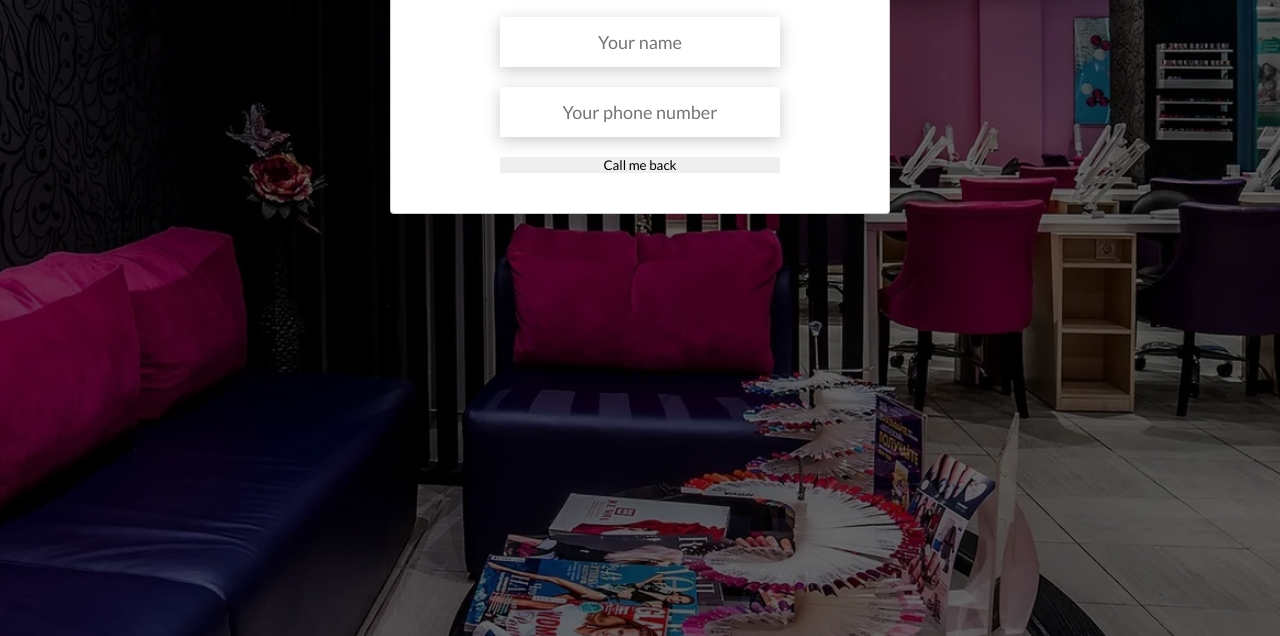
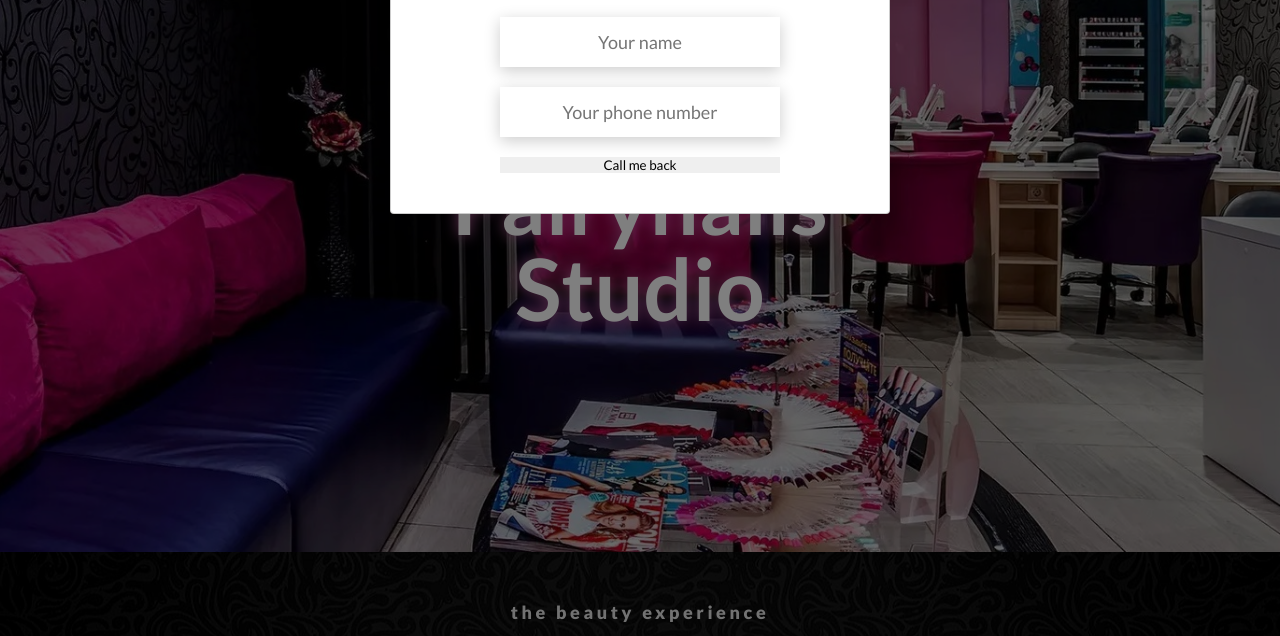
Before and after one commit to AnastasiaDubinina022/nails_studio, a plain HTML site: page index.html in a window 1280 px wide. Shown: the part 128-764 px from the top of the page. Drawn offline with nearby package versions, Linux system fonts and the light colour scheme.

Commit message:
Added README and minor fix

```diff
--- a/index.html
+++ b/index.html
@@ -37,9 +37,10 @@
                     <div class="main-screen__background">
                         <img src="/images/mainscreen_background.jpg" alt="main_background" />
                     </div>
-
-                    <!-- калька и название с анимацией!!!!!!! -->
-                    <h1></h1>
+                    <div class="main-screen__content">
+                        <p>Welcome to</p>
+                        <h1>Fairynails Studio</h1>
+                    </div>
                 </div>
 
                 <section class="about">
--- a/scss/style.scss
+++ b/scss/style.scss
@@ -295,10 +295,11 @@ body {
 }
 
 .main-screen {
+    position: relative;
     display: flex;
     justify-content: center;
     min-width: 100vw;
-    height: 100vh;
+    height: 85vh;
 
     &__background {
         overflow: hidden;
@@ -309,7 +310,32 @@ body {
             object-fit: cover;
         }
     }
+
+    &__content {
+        position: absolute;
+        top: 50%;
+        left: 50%;
+        transform: translate(-50%, -50%);
+        display: flex;
+        flex-direction: column;
+        align-items: center;
+        justify-content: center;
+        text-align: center;
+        z-index: 10;
+        padding: 0 15px;
+        color: white;
+        max-width: 800px;
+        font-size: 36px;
+        text-shadow: 0px 0px 15px rgb(195, 99, 163);
+
+        h1 {
+            margin-top: 30px;
+            font-size: 86px;
+            font-weight: 700;
+        }
 }
+}
+
 
 .about {
     flex: 1 1 auto;
```
Also changed, not shown: README.md (added), css/style.css, 3 other files.
